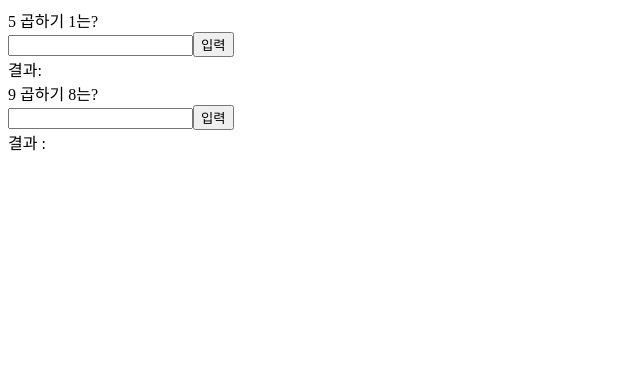
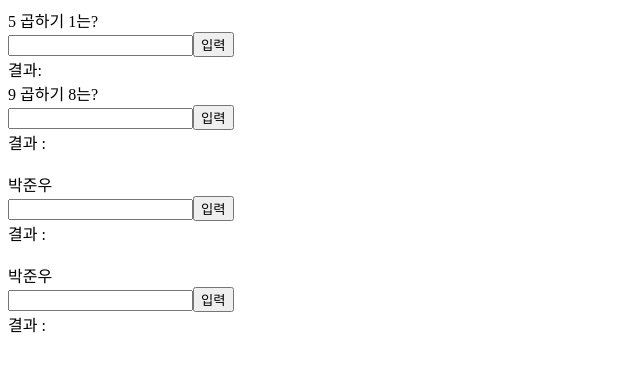
Before and after one commit to JUNWOO45/react_inflearn_game, a React (Create React App) app: page / in a window 1280 px wide. Shown: the top 372 px of the page, without its empty margins (0-640 px from the left). Built offline with nearby package versions, Linux system fonts and the light colour scheme.

Commit message:
feat: 끝말잇기 class형 컴포넌트와 hooks 비교

```diff
--- /dev/null
+++ b/client.jsx
@@ -0,0 +1,4 @@
+const React = require('react');
+const ReactDom = require('react-dom');
+
+ReactDom.render(<Gugudan></Gugudan>)
--- a/src/components/App.js
+++ b/src/components/App.js
@@ -1,6 +1,8 @@
 import React from 'react';
 import Gugudan from './Gugudan';
 import GugudanHooks from './GugudanHooks';
+import WordRelay from './WordRelay';
+import WordRelayHooks from './WordRelayHooks';
 
 class App extends React.Component {
   constructor(props) {
@@ -12,6 +14,8 @@ class App extends React.Component {
       <div>
         <Gugudan />
         <GugudanHooks />
+        <WordRelay />
+        <WordRelayHooks />
       </div>
     );
   }
--- a/src/components/GugudanHooks.js
+++ b/src/components/GugudanHooks.js
@@ -5,8 +5,7 @@ const GugudanHooks = () => {
   const [second, setSecond] = React.useState(Math.ceil(Math.random() * 9));
   const [value, setValue] = React.useState('');
   const [result, setResult] = React.useState('');
-
-  let inputRef = React.useRef(null);
+  const inputRef = React.useRef(null);
 
   const calculate = (e) => {
     e.preventDefault();
@@ -26,6 +25,9 @@ const GugudanHooks = () => {
   const onKeyDown = (e) => {
     setValue(e.target.value);
   }
+
+  console.log('rendering')
+
   return (
       <>
         <div>{first} 곱하기 {second}는?</div>
--- /dev/null
+++ b/src/components/WordRelay.jsx
@@ -0,0 +1,48 @@
+import React, { Component } from 'react';
+
+class WordRelay extends Component {
+  state = {
+    word: '박준우',
+    value: '',
+    result: '',
+  };
+
+  calculate = (e) => {
+    e.preventDefault();
+    console.log(this.state.value.slice(0), this.state.word.slice(-1))
+    if(this.state.value.slice(0, 1) === this.state.word.slice(-1)) {
+      this.setState({ word: this.state.value, value: '', result: '딩동댕' });
+    } else {
+      this.setState({ result: '땡!!!' });
+    }
+
+    this.input.focus();
+  }
+
+  onKeyDown = (e) => {
+    this.setState({ value: e.target.value });
+  }
+
+  input;
+
+  onRefInput = (c) => {
+    this.input = c;
+  }
+
+  render() {
+    console.log('렌더링')
+    return (
+      <>
+        <br />
+        <div>{this.state.word}</div>
+        <form onSubmit={this.calculate}>
+          <input ref={this.onRefInput}type="text" value={this.state.value} onChange={this.onKeyDown}></input>
+          <button>입력</button>
+        </form>
+        <div>결과 : {this.state.result}</div>
+      </>
+    );
+  }
+}
+
+export default WordRelay;
--- /dev/null
+++ b/src/components/WordRelayHooks.jsx
@@ -0,0 +1,41 @@
+import React from 'react';
+
+const WordRelayHooks = () => {
+  const [word, setWord] = React.useState('박준우');
+  const [value, setValue] = React.useState('');
+  const [result, setResult] = React.useState('');
+
+  const inputRef = React.useRef(null);
+
+  const calculate = (e) => {
+    e.preventDefault();
+
+    if(value.slice(0, 1) === word.slice(-1)) {
+      setWord(value);
+      setValue('');
+      setResult('딩동댕');
+    } else {
+      setResult('땡!!!!!');
+    }
+
+    inputRef.current.focus();
+  }
+
+  const onKeyDown = (e) => {
+    setValue(e.target.value);
+  }
+
+  return (
+    <>
+      <br />
+      <div>{word}</div>
+      <form onSubmit={calculate}>
+        <input ref={inputRef} type="text" value={value} onChange={onKeyDown}></input>
+        <button>입력</button>
+      </form>
+      <div>결과 : {result}</div>
+    </>
+  );
+};
+
+export default WordRelayHooks;
```
Also changed, not shown: package.json (+8 -0 lines), webpack.config.js (added), 1 other file (tests, documents, lock files or other folders). Lines whose indentation alone changed are shown as unchanged.
